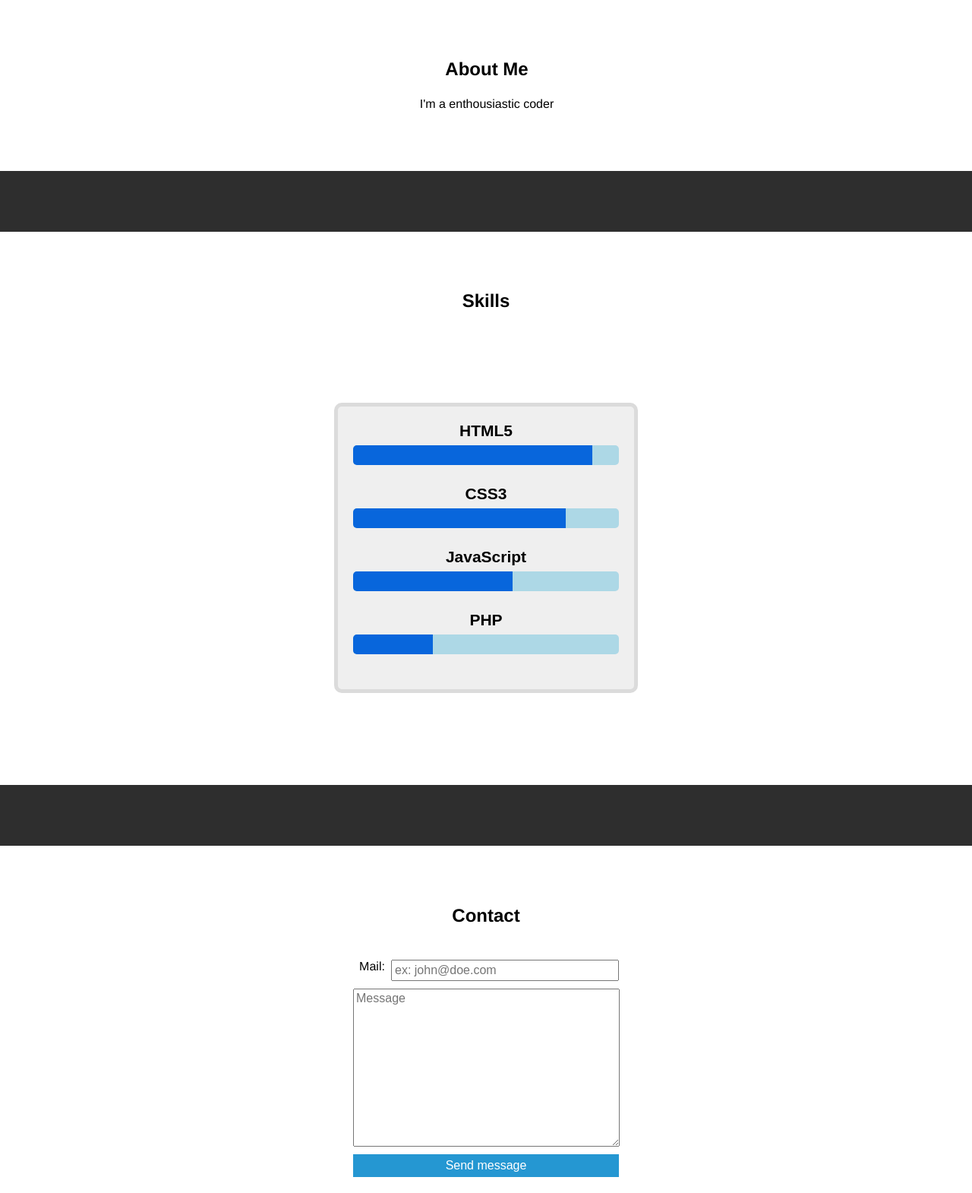
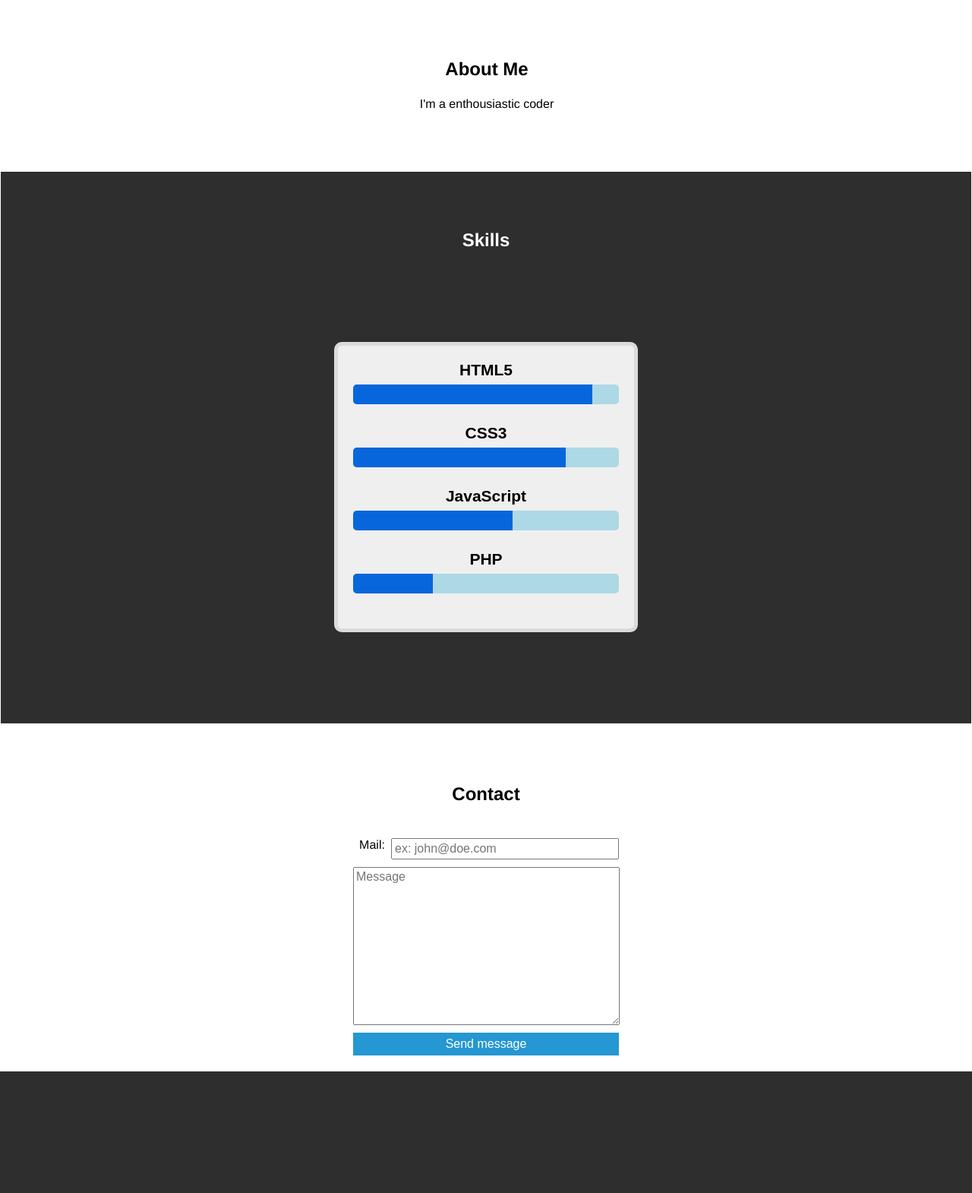
Before and after one commit to cryosgurl/Portfolio, a PHP site: page / in a window 1280 px wide. Shown: the part 801-2371 px from the top of the page at 76% size. After the commit the page ends 2211 px from the top, so only its background shows below. Run offline with PHP 8.4, Linux system fonts and the light colour scheme.

Commit message:
changed colors

```diff
--- a/css/portfolio.css
+++ b/css/portfolio.css
@@ -65,15 +65,14 @@ li a.active {
   text-align: center;
   border: 1px solid white;
   background-color: white;
-  margin-bottom: 10vh;
 }
 .about>p:last-child{
   margin-bottom: 6%;
 }
 .skills{
   border: 1px solid white;
-  background-color: white;
-  margin-bottom: 10vh;
+  color:white;
+  background-color: #2E2E2E;
   text-align: center;
 }
 .contact{
@@ -106,6 +105,7 @@ li a.active {
 .progress-bar h4 {
   font-size: 21px;
   text-transform: none;
+  color:black;
   font-family: Arial, Helvetica, sans-serif;
   font-weight: bold;
   margin-bottom: 7px;
```
